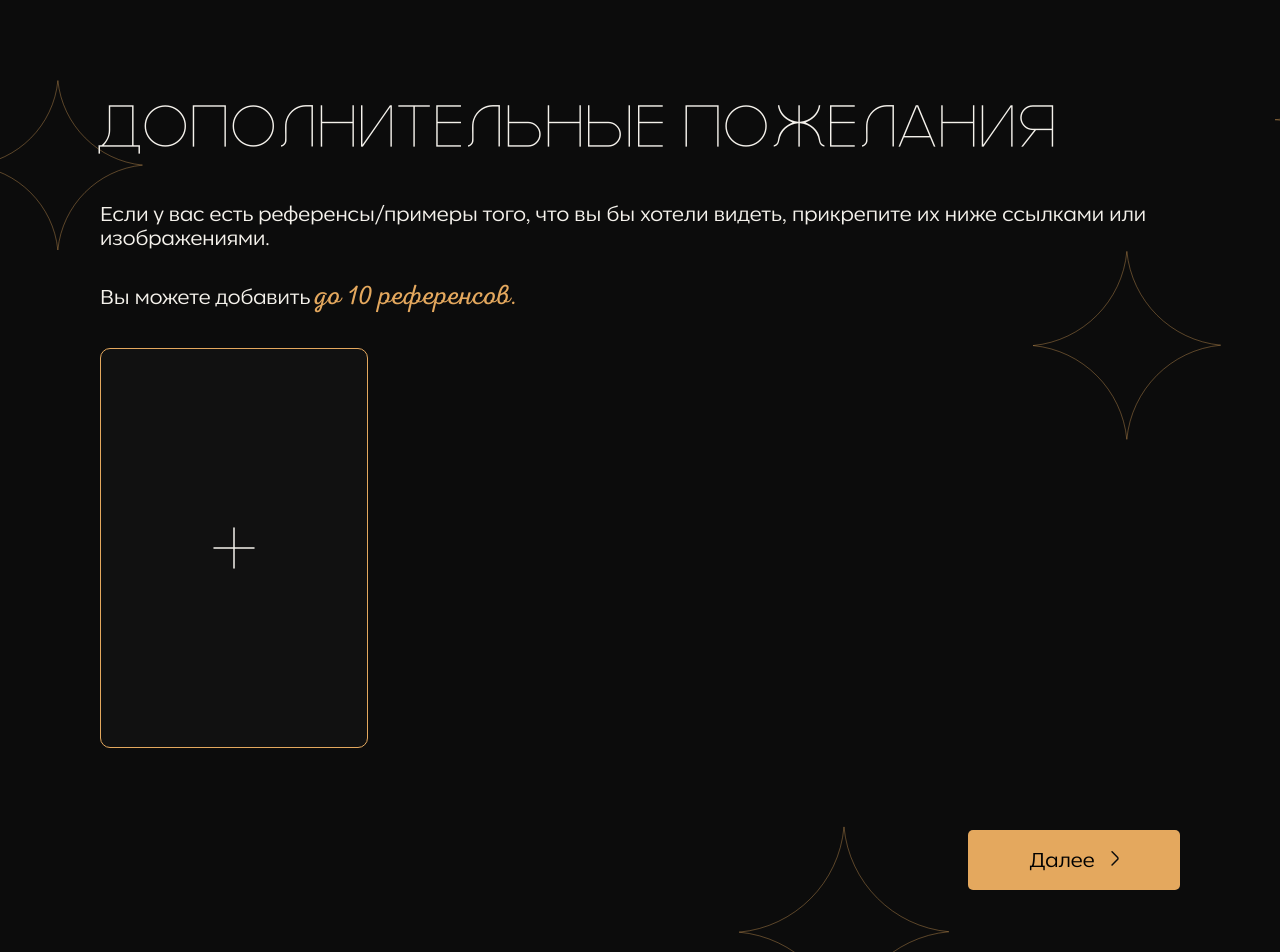
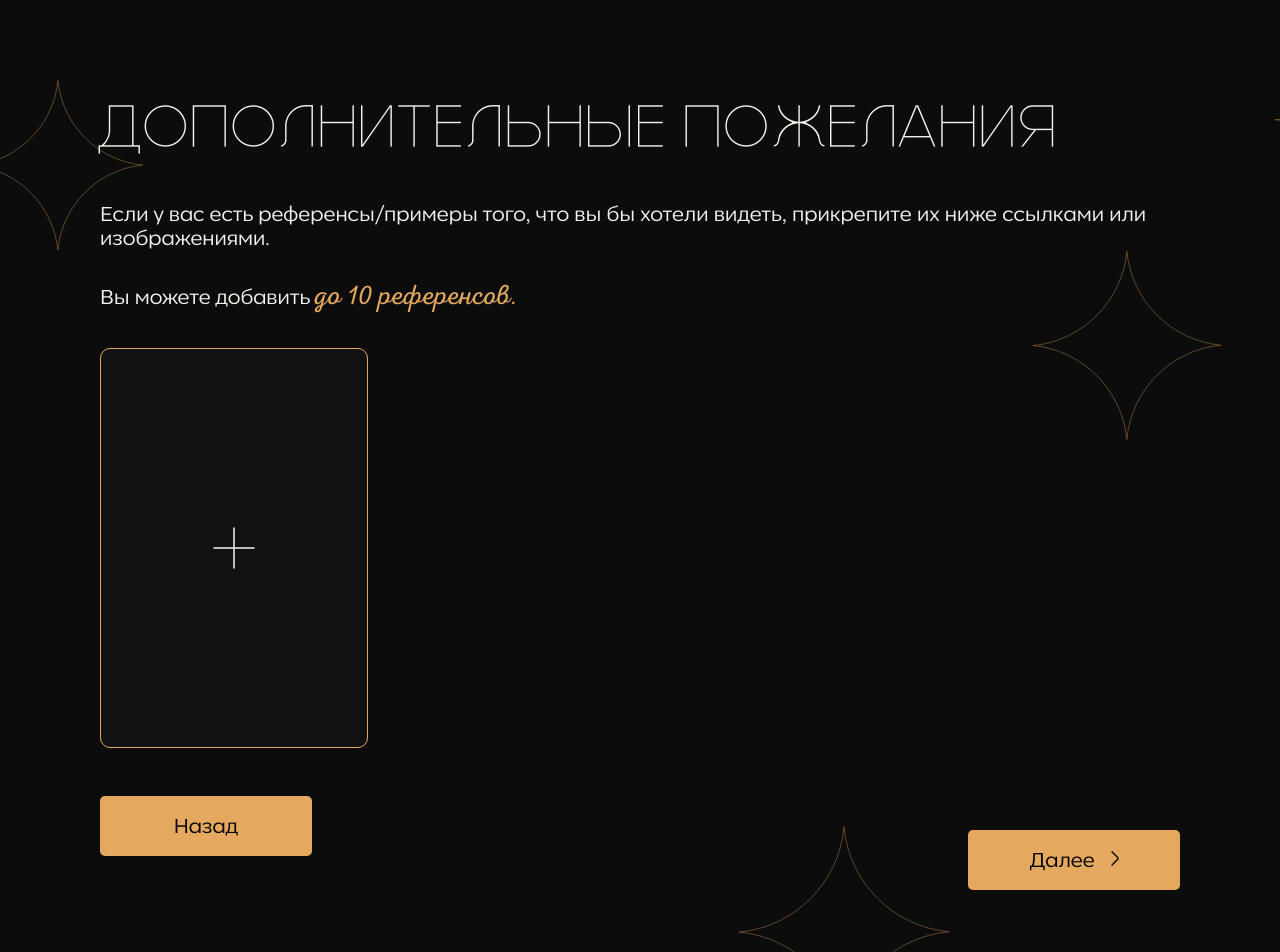
Before and after one commit to Shadovitsme/kwolCommercialPensil, a Vue app: page /brief_com/addRefPage in a window 1280 px wide. Shown: the top 952 px of the page. Built offline with nearby package versions, Linux system fonts and the light colour scheme.

Commit message:
кнопка назад для страницы рефов

```diff
--- a/src/addRefPage.vue
+++ b/src/addRefPage.vue
@@ -6,7 +6,8 @@ import AddCardButton from './components/addCardButton.vue'
 import ContentRefCard from './components/contentRefCard.vue'
 import $ from 'jquery'
 import { getCookie } from './utility/getCookie'
-// TODO сделать добавление файлов в бд
+import BackButton from './components/backButton.vue'
+import BackLink from './components/backLink.vue'
 let refArray = ref([])
 let haveLink = ref()
 let textInputValue = ref('')
@@ -89,7 +90,6 @@ function changeInputCount(e) {
 }
 
 function addRef(e) {
-  // TODO добавить маску чтобы проверять на что ссылка
   e.preventDefault()
   let description = textareaValue.value
   let file = ref()
@@ -134,6 +134,15 @@ function changeSrc() {
 
 function removeCard(getItem) {
   refArray.value = refArray.value.filter((item) => item !== getItem)
+}
+
+function checkBackLink() {
+  if (localStorage.getItem('commercial') == 'true') {
+    router.replace('/brief_com/rooms')
+  }
+  else{
+    history.back()
+  }
 }
 </script>
 <template>
@@ -231,12 +240,14 @@ function removeCard(getItem) {
             @card-click="openCard(index)"
           ></ContentRefCard>
         </div>
-        <div class="w-full flex md:justify-end mt-6 md:mt-12">
+        <div class="w-full md:flex md:justify-between mt-6 md:mt-12">
+          <BackButton @click="checkBackLink()"></BackButton>
           <YellowButton
             :arrow="true"
             class="mt-[34px] w-full md:w-[212px]"
             text="Далее"
           ></YellowButton>
+          <BackLink @click="checkBackLink()"></BackLink>
         </div>
       </form>
     </div>
```
